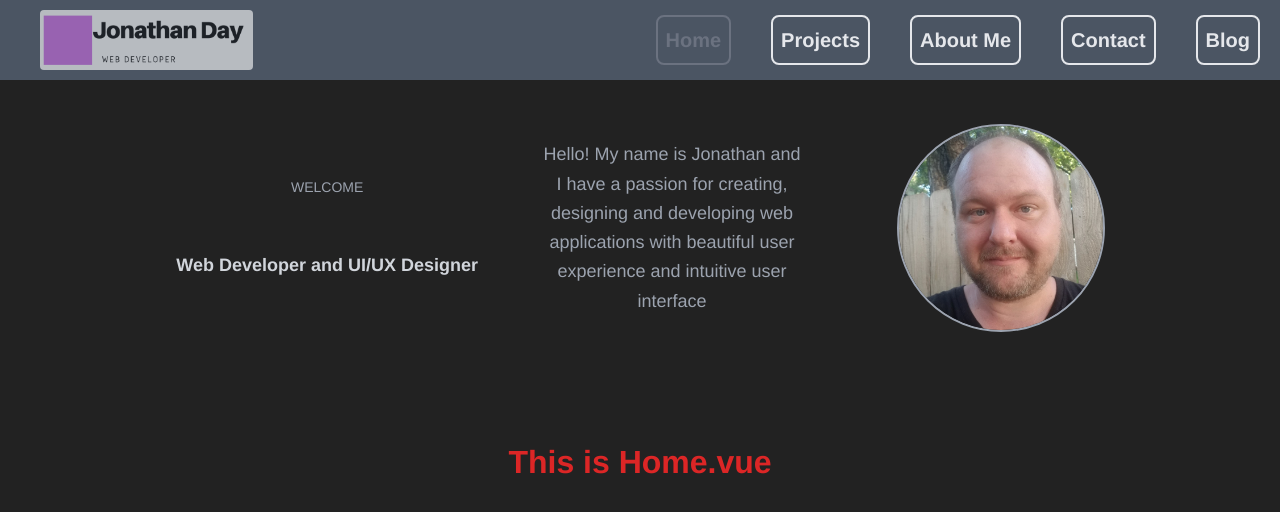
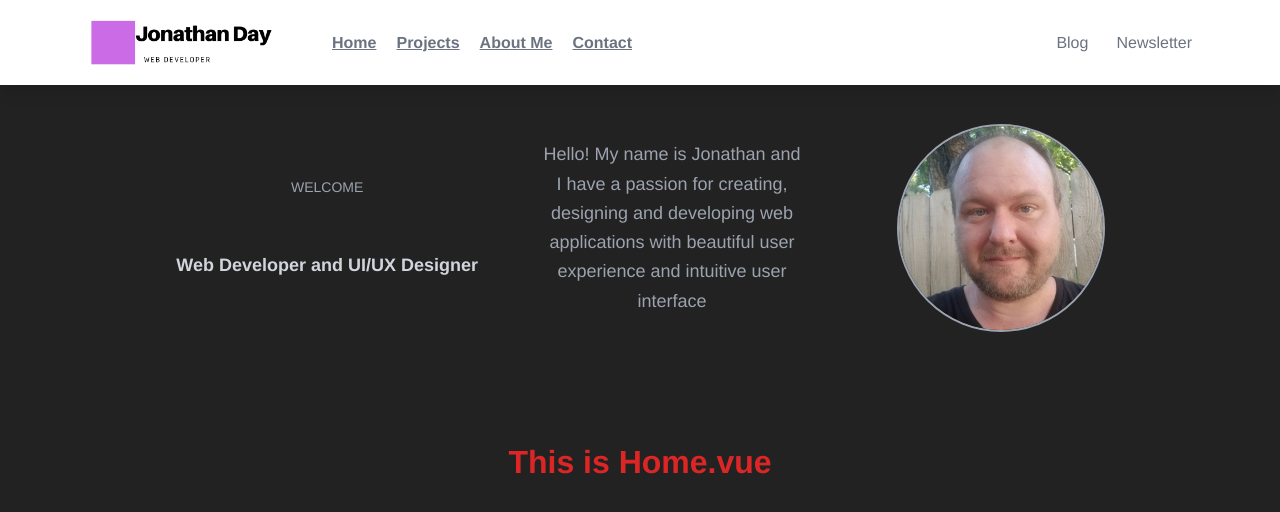
Before and after one commit to Jonathan-Day-Dev/portfolio, a Vue app: page / in a window 1280 px wide. Shown: the top 512 px of the page. Built offline with nearby package versions, Linux system fonts and the light colour scheme.

Commit message:
better navbar

```diff
--- a/src/App.vue
+++ b/src/App.vue
@@ -1,5 +1,5 @@
 <template>
-  <TheNavbar />
+  <Navbar />
   <main>
     <router-view></router-view>
   </main>
@@ -15,7 +15,7 @@ export default {
           id: "project-1",
           name: "Project 1",
           description: "This is Project One",
-          tech: ["inertia", "vue"],
+          tech: ["inertia", "vue", "tailwind"],
         },
         {
           id: "project-2",
--- /dev/null
+++ b/src/components/UX/Navbar.vue
@@ -0,0 +1,140 @@
+<template>
+  <nav>
+    <div class="top">
+      <div class="mid">
+        <div class="bottom">
+          <!-- Logo -->
+          <div>
+            <router-link to="#" class="img-link">
+              <img src="img/logo.png" alt="Logo" class="image" />
+            </router-link>
+          </div>
+          <!-- Primary -->
+          <div class="link-block">
+            <router-link class="nav-link" to="/">Home</router-link>
+            <router-link class="nav-link" to="/projects">Projects</router-link>
+            <router-link class="nav-link" to="/about">About Me</router-link>
+            <router-link class="nav-link" to="/contact">Contact</router-link>
+          </div>
+        </div>
+        <!-- Secondary Navbar items -->
+        <div class="secondary">
+          <a class="sec-link" href="http://daydev-blog.com/" target="_blank"
+            >Blog</a
+          >
+          <a class="sec-link" href="#">Newsletter</a>
+        </div>
+        <!-- Mobile menu button -->
+        <div v-if="!showMenu" class="mobile">
+          <button class="mobile-menu-button" @click="toggleMenu">
+            <svg
+              x-show="!showMenu"
+              fill="none"
+              stroke-linecap="round"
+              stroke-linejoin="round"
+              stroke-width="2"
+              viewBox="0 0 24 24"
+              stroke="currentColor"
+            >
+              <path d="M4 6h16M4 12h16M4 18h16"></path>
+            </svg>
+          </button>
+        </div>
+        <!-- mobile menu -->
+        <div v-if="showMenu" class="mobile-menu">
+          <ul class="mobile-menu-list">
+            <li><router-link to="/" class="mobile-link">Home</router-link></li>
+            <li><router-link to="/projects" class="mobile-link">Projects</router-link></li>
+            <li><router-link to="/about" class="mobile-link">About</router-link></li>
+            <li><router-link to="/contact" class="mobile-link">Contact Us</router-link></li>
+          </ul>
+        </div>
+        <div v-if="showMenu" class="outside" @click="away"></div>
+      </div>
+    </div>
+  </nav>
+</template>
+
+<script>
+export default {
+  data() {
+    return {
+      showMenu: false,
+    };
+  },
+  methods: {
+    toggleMenu() {
+      this.showMenu = !this.showMenu;
+    },
+    away() {
+      this.showMenu = false;
+    },
+  },
+  mounted() {
+    this.showMenu = false;
+  },
+};
+</script>
+
+<style scoped>
+nav {
+  @apply bg-white shadow-lg fixed top-0 left-0 w-full;
+}
+svg {
+  @apply w-6 h-6 text-gray-500;
+}
+.nav-link {
+  @apply py-4 px-2 text-gray-500 font-semibold hover:text-green-500 transition duration-300;
+}
+.img-link {
+  @apply flex items-center py-4 px-2;
+}
+.image {
+  @apply h-full w-48 mr-2;
+}
+.link-block {
+  @apply hidden md:flex items-center space-x-1;
+}
+.top {
+  @apply max-w-6xl mx-auto px-4;
+}
+.mid {
+  @apply flex justify-between;
+}
+.bottom {
+  @apply flex space-x-7;
+}
+.secondary {
+  @apply hidden md:flex items-center space-x-3;
+}
+.sec-link {
+  @apply py-2 px-2 font-medium text-gray-500 rounded hover:bg-green-500 hover:text-white transition duration-300 no-underline;
+}
+.mobile {
+  @apply md:hidden flex items-center;
+}
+.mobile-menu {
+  @apply w-full z-10;
+}
+.mobile button {
+  @apply outline-none;
+}
+/* .active-mobile-link {
+  @apply block text-sm px-2 py-4 text-white bg-green-500 font-semibold;
+} */
+.mobile-link {
+  @apply block text-sm px-2 py-4 hover:bg-green-500 transition duration-300;
+}
+.mobile-menu-list {
+  @apply list-none;
+}
+.mobile-menu-list li a {
+  @apply no-underline;
+}
+.mobile-menu-list li a.active-mobile-link {
+  @apply bg-green-500 text-white font-semibold;
+}
+.outside {
+    @apply w-full h-full fixed top-0 left-0;
+}
+</style>
--- a/src/components/nav/TheNavbar.vue
+++ /dev/null
@@ -1,36 +0,0 @@
-<template>
-  <nav>
-    <img src="/img/logo.png" alt="logo" />
-    <section id="links">
-      <router-link to="/">Home</router-link>
-      <router-link to="/projects">Projects</router-link>
-      <router-link to="/about">About Me</router-link>
-      <router-link to="/contact">Contact</router-link>
-      <a href="http://daydev-blog.com/" target="_blank">Blog</a>
-    </section>
-  </nav>
-</template>
-
-<script>
-export default {};
-</script>
-
-<style scoped>
-nav {
-  @apply bg-gray-600 flex fixed top-0 left-0 w-full h-20 items-center;
-}
-img {
-  @apply w-2/12 rounded ml-10 opacity-60;
-}
-a {
-  @apply text-gray-200 border-2 border-gray-200 border-solid text-xl font-bold inline list-none mx-5 my-2 px-2 py-3 no-underline rounded-lg;
-}
-a:hover,
-a:active,
-a.router-link-active {
-  @apply cursor-pointer text-gray-500 border-gray-500;
-}
-#links {
-  @apply ml-auto;
-}
-</style>
--- a/src/components/projects/each/Project.vue
+++ b/src/components/projects/each/Project.vue
@@ -1,5 +1,4 @@
 <template>
-  <TheNavbar />
   <div>
     <ProjectBox :name="projectTitle" :techCount="projectTech.length" :tech="projectTech"/>
   </div>
@@ -41,6 +40,6 @@ export default {
 
 <style scoped>
 div {
-  @apply mt-36 list-none;
+  @apply list-none;
 }
 </style>
--- a/src/components/projects/each/ProjectBox.vue
+++ b/src/components/projects/each/ProjectBox.vue
@@ -8,9 +8,7 @@
       </ul>
       <div id="btnGroup">
         <SubmitButton v-if="!this.$route.params.projectId"  :to="projectLink">View Project</SubmitButton>
-        <SubmitButton v-else to="/projects"
-          >Back To All Projects</SubmitButton
-        >
+        <SubmitButton v-else to="/projects">Back To All Projects</SubmitButton>
       </div>
     </section>
   </li>
--- a/src/main.js
+++ b/src/main.js
@@ -2,7 +2,8 @@ import { createApp } from 'vue';
 import { createRouter, createWebHistory } from 'vue-router';
 import App from './App.vue'
 
-import TheNavbar from './components/nav/TheNavbar.vue';
+//import TheNavbar from './components/nav/TheNavbar.vue';
+import Navbar from './components/UX/Navbar.vue'
 import TheBanner from './components/banner/TheBanner.vue';
 
 import Home from './components/Home.vue';
@@ -40,6 +41,6 @@ const router = createRouter({
 });
 
 app.use(router);
-app.component('TheNavbar', TheNavbar);
+app.component('Navbar', Navbar);
 app.component('TheBanner', TheBanner);
 app.mount('#app')
--- a/tailwind.config.js
+++ b/tailwind.config.js
@@ -2,7 +2,9 @@ module.exports = {
   purge: [],
   darkMode: false, // or 'media' or 'class'
   theme: {
-    extend: {},
+    extend: {
+
+    },
   },
   variants: {
     extend: {},
```
